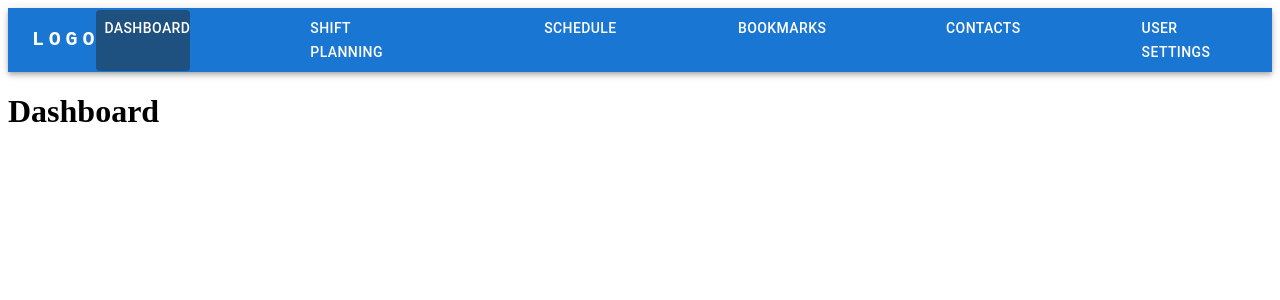
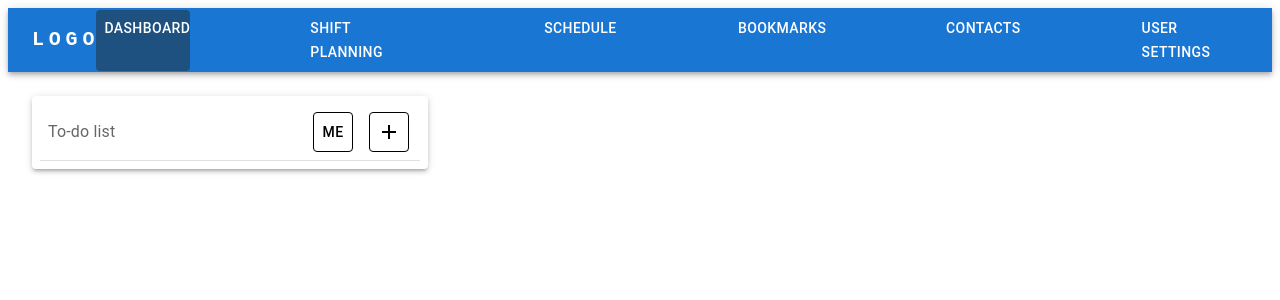
Before and after one commit to rakenduste-programmeerimine-2022/workwhen, a React (Create React App) app in the folder front/: page /dashboard in a window 1280 px wide. Shown: the top 300 px of the page. Built offline with nearby package versions, Linux system fonts and the light colour scheme; the HTML template or start-up script is replaced by a standard one.

Commit message:
Initial To-Do component
Initial set-up for To-Do component. Currently has no data and functions to display To-Do items

```diff
--- a/front/src/pages/dashboard.js
+++ b/front/src/pages/dashboard.js
@@ -1,3 +1,43 @@
+import { Grid, Paper, Button,Divider} from "@mui/material";
+import { Box, Container} from "@mui/system";
+import { styled } from '@mui/material/styles';
+import AddIcon from '@mui/icons-material/Add';
+
 export default function Dashboard() {
-    return <h1>Dashboard</h1>
+
+
+    const Item = styled(Paper)(({ theme }) => ({
+        backgroundColor: theme.palette.mode === 'dark' ? '#1A2027' : '#fff',
+        ...theme.typography.body2,
+        padding: theme.spacing(1),
+        color: theme.palette.text.secondary,
+      }));
+
+    return (
+        <Container component="div" maxWidth="xs" sx={{ minWidth: "20rem", marginLeft:0, marginTop:3}} >
+            <Paper elevation={3} sx={{ p: 1}}>
+                <Grid container spacing={24}>
+                    <Grid item xs={6.5} sx={{display:"flex", alignItems:"center", justifyContent:"left"}}>
+                        <Item sx={{display:"flex", boxShadow:"none", fontSize:16}}>To-do list</Item>
+                        <Item sx={{display:"none", boxShadow:"none", padding:0, fontSize:16, border:1, borderRadius:'50%', bgcolor:"#FA8072"}}></Item>
+                    </Grid>
+
+                    <Grid item xs={4.5} sx={{display:"flex", alignItems:"center", justifyContent:"center"}}>
+                        <Item sx={{display:"flex", textAlign:"center", boxShadow:"none"}}>
+                            <Button variant="outlined" style={{maxWidth: '40px', maxHeight: '40px', minWidth: '40px', minHeight: '40px', borderColor: "black", color:"black"}}>Me</Button>
+                        </Item>
+                        <Item sx={{display:"flex", textAlign:"center", boxShadow:"none"}}>
+                            <Button variant="outlined" style={{maxWidth: '40px', maxHeight: '40px', minWidth: '40px', minHeight: '40px', borderColor: "black", color:"black"}}>
+                                <AddIcon />
+                            </Button>
+                        </Item>
+                    </Grid>
+                </Grid>
+                <Divider></Divider>
+
+
+            </Paper>
+
+        </Container>
+    )
 }
```
